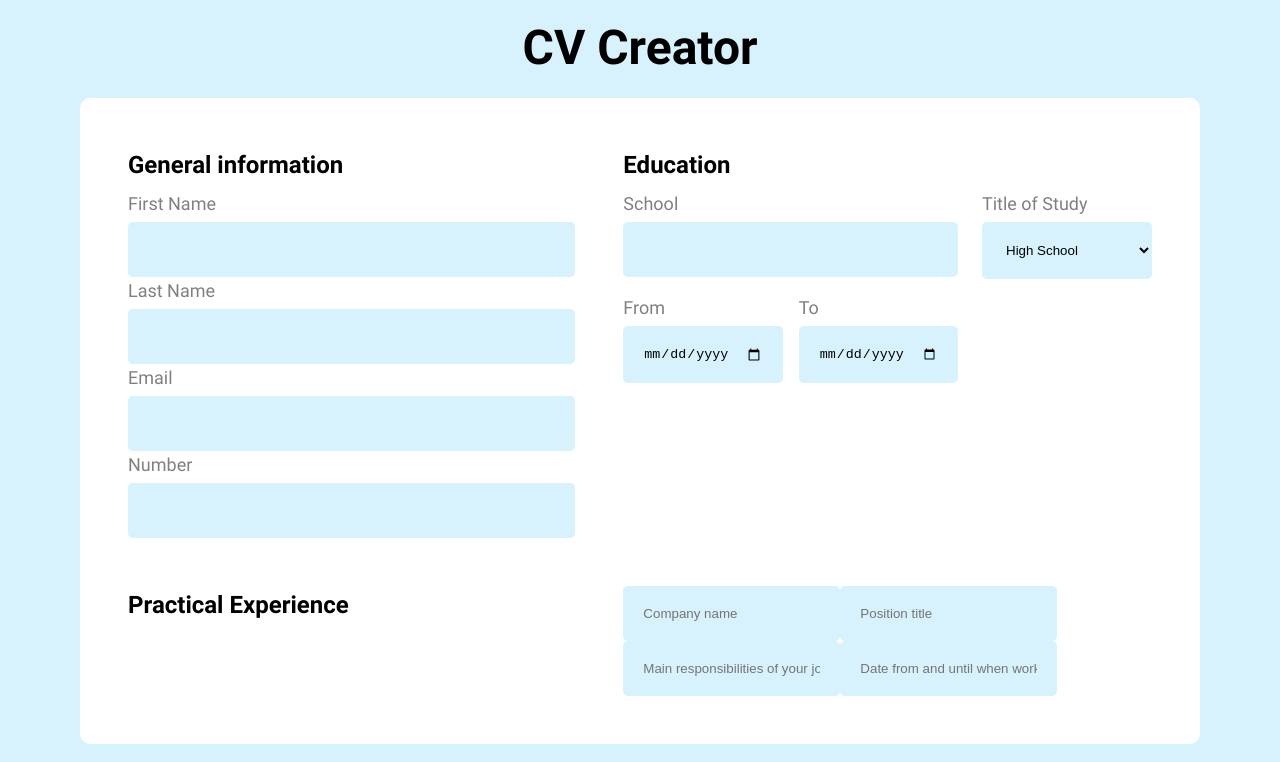
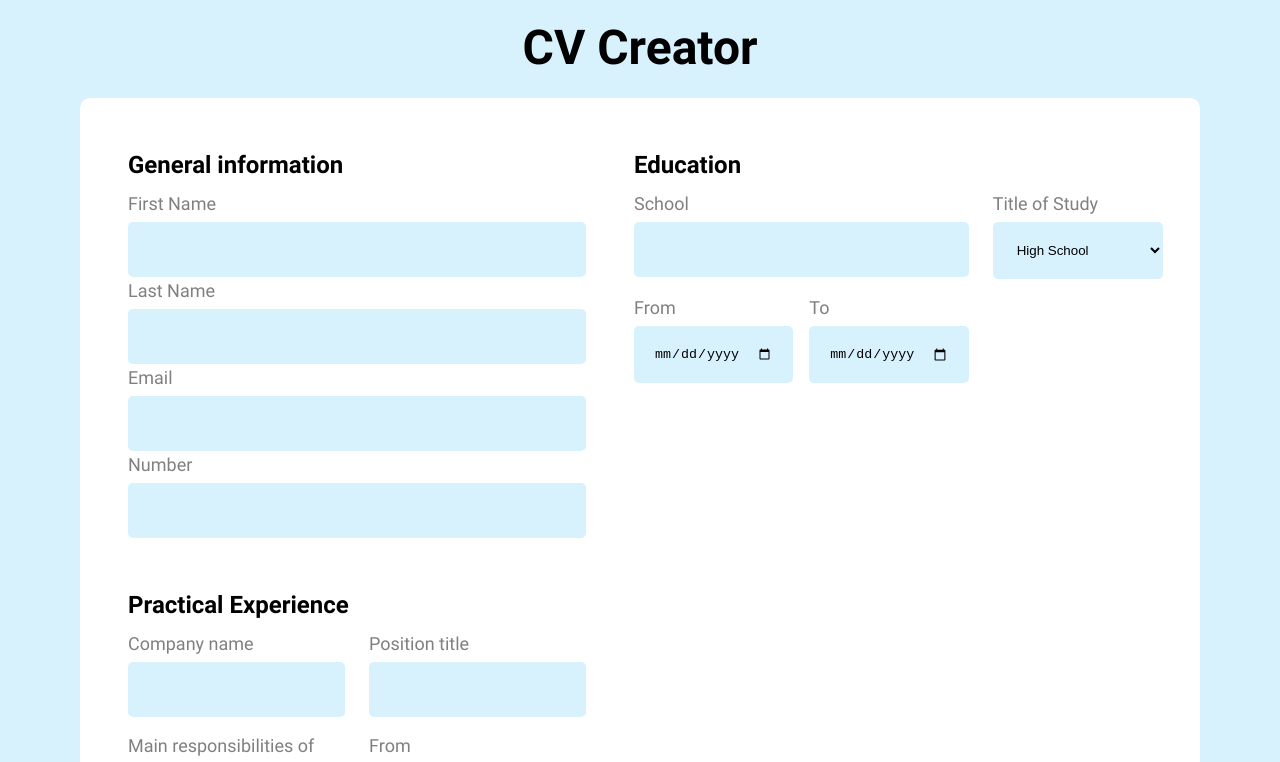
Before and after one commit to MichalRydzewski/cv-application, a React (Vite) app: page / in a window 1280 px wide. Shown: the top 762 px of the page. Built offline with nearby package versions, Linux system fonts and the light colour scheme.

Commit message:
Fix issue with recurring IDs in date inputs

```diff
--- a/src/edit-mode.jsx
+++ b/src/edit-mode.jsx
@@ -18,15 +18,22 @@ export default function EditMode() {
   )
 }
 
-export function InputTemplate({ labelName, inputType }) {
-  const id = labelName
-    .split(" ")
-    .map((word) => word[0].toLowerCase() + word.slice(1))
-    .join("-")
+export function InputTemplate({ labelName, inputType, id }) {
+  let returnId
+
+  if (id === undefined) {
+    returnId = labelName
+      .split(" ")
+      .map((word) => word[0].toLowerCase() + word.slice(1))
+      .join("-")
+  } else {
+    returnId = id
+  }
+
   return (
     <div className="input-flex">
-      <label htmlFor={id}>{labelName}</label>
-      <input type={inputType} id={id} />
+      <label htmlFor={returnId}>{labelName}</label>
+      <input type={inputType} id={returnId} />
     </div>
   )
 }
--- a/src/education.jsx
+++ b/src/education.jsx
@@ -10,10 +10,12 @@ export default function Education() {
         <Dropdown></Dropdown>
         <div className="date-of-study">
           <InputTemplate
+            id="education-from"
             labelName={"From"}
             inputType={"date"}
           ></InputTemplate>
           <InputTemplate
+            id="education-to"
             labelName={"To"}
             inputType={"date"}
           ></InputTemplate>
--- a/src/experience.jsx
+++ b/src/experience.jsx
@@ -1,13 +1,27 @@
+import { InputTemplate } from "./edit-mode"
+
 export default function Experience() {
   return (
-    <>
+    <section className="experience">
       <h2>Practical Experience</h2>
-      <div className="company">
-        <input type="text" placeholder="Company name" />
-        <input type="text" placeholder="Position title" />
-        <input type="text" placeholder="Main responsibilities of your jobs" />
-        <input type="text" placeholder="Date from and until when worked for company" />
+      <div className="section-grid experience-grid">
+        <InputTemplate
+          labelName={"Company name"}
+          inputType={"text"}
+        ></InputTemplate>
+        <InputTemplate
+          labelName={"Position title"}
+          inputType={"text"}
+        ></InputTemplate>
+        <InputTemplate
+          labelName={"Main responsibilities of your jobs"}
+          inputType={"text"}
+        ></InputTemplate>
+        <div>
+          <InputTemplate id="experience-from" labelName={"From"} inputType={"date"}></InputTemplate>
+          <InputTemplate id="experience-to" labelName={"To"} inputType={"date"}></InputTemplate>
+        </div>
       </div>
-    </>
+    </section>
   )
 }
```
